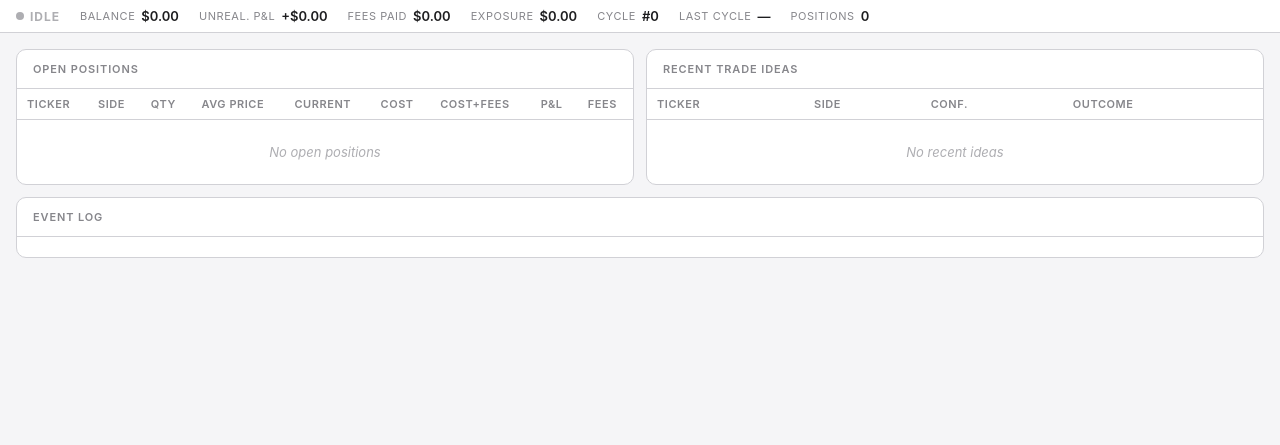
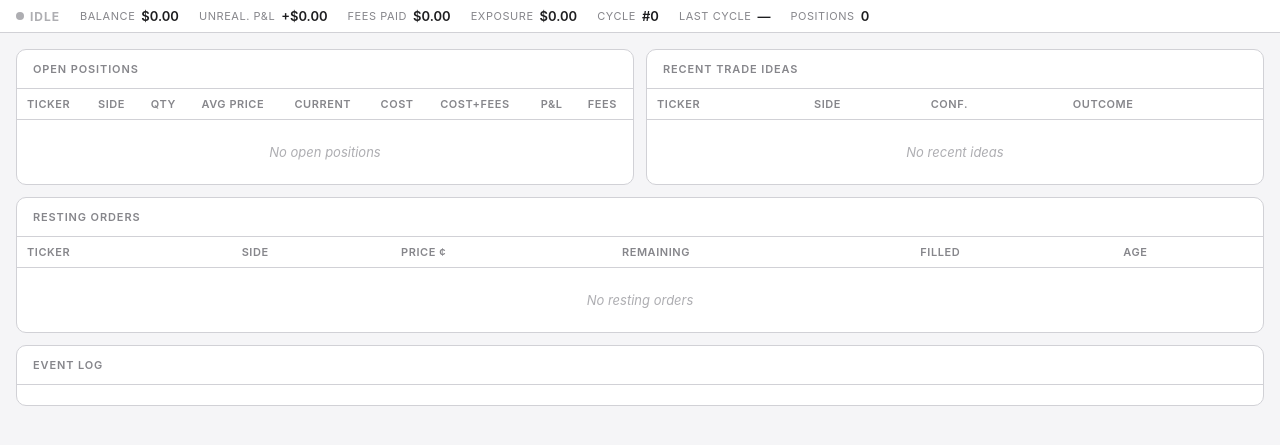
Before and after one commit to peak6-labs/ai_week, a FastAPI app: page / in a window 1280 px wide. Shown: the part 44-489 px from the top of the page. Run offline with FastAPI, Linux system fonts and the light colour scheme; data that the repository does not hold is empty.

Commit message:
feat(ui): resting orders table + bid/ask on ideas history
- Account poller now fetches resting orders alongside positions/balance
  (parallel asyncio.gather); maps to {ticker, side, price_cents,
  remaining, filled, total, created_time} and stores on TradingState
- Resting Orders table added to Live Monitor tab between positions and
  event log; updates every 10s with the rest of the poll cycle
- /api/markets/prices now returns {bid, ask, mid} per ticker instead of
  a flat price; capped at 20 tickers (down from 40)
- Ideas History: Live ¢ column replaced with Bid ¢ and Ask ¢ (YES side
  raw quotes); live P&L continues to use mid for calculation
- _fetch_yes_price_data helper added alongside _fetch_yes_price_cents

Co-Authored-By: Claude Sonnet 4.6 <noreply@anthropic.com>

```diff
--- a/kalshi_trader/ui/server.py
+++ b/kalshi_trader/ui/server.py
@@ -28,6 +28,28 @@ _TEMPLATES_DIR = Path(__file__).parent / "templates"
 # ---------------------------------------------------------------------------
 # Kalshi account poller — runs independently of the trading loop
 # ---------------------------------------------------------------------------
+
+async def _fetch_yes_price_data(client: Any, ticker: str, concurrency_semaphore: asyncio.Semaphore) -> dict | None:
+    """Fetch YES bid, ask, and mid-price in cents for one ticker.
+
+    Returns {"bid": float|None, "ask": float|None, "mid": float} or None on error.
+    Prefers live bid/ask; falls back to last_price if no active quote.
+    """
+    async with concurrency_semaphore:
+        try:
+            response = await client.get_market(ticker)
+            market_data = response.get("market", {})
+            yes_bid = float(market_data.get("yes_bid", 0) or 0)
+            yes_ask = float(market_data.get("yes_ask", 0) or 0)
+            if yes_bid > 0 or yes_ask > 0:
+                return {"bid": yes_bid, "ask": yes_ask, "mid": (yes_bid + yes_ask) / 2.0}
+            last = market_data.get("last_price")
+            if last is not None:
+                return {"bid": None, "ask": None, "mid": float(last)}
+        except Exception as caught_exception:
+            logger.debug("Price data fetch failed for %s: %s", ticker, caught_exception)
+        return None
+
 
 async def _fetch_yes_price_cents(client: Any, ticker: str, concurrency_semaphore: asyncio.Semaphore) -> float | None:
     """Fetch the current YES mid-price in cents for one ticker.
@@ -66,11 +88,37 @@ async def _poll_kalshi_account(trading_state: TradingState) -> None:
         client = ReadOnlyKalshiClient(raw_client)
         while True:
             try:
-                balance_resp = await client.get_balance()
+                balance_resp, positions_resp, orders_resp = await asyncio.gather(
+                    client.get_balance(),
+                    client.get_positions(),
+                    client.get_orders(status="resting"),
+                )
                 balance_cents = balance_resp.get("balance", 0) or 0
                 trading_state.balance_dollars = balance_cents / 100.0
 
-                positions_resp = await client.get_positions()
+                raw_orders = orders_resp.get("orders") or []
+                mapped_orders: list[dict] = []
+                for raw_order in raw_orders:
+                    remaining = float(raw_order.get("remaining_count_fp", "0") or 0)
+                    if remaining <= 0:
+                        continue
+                    outcome_side = raw_order.get("outcome_side") or raw_order.get("side") or "yes"
+                    price_dollars = float(
+                        raw_order.get("no_price_dollars") if outcome_side == "no"
+                        else (raw_order.get("yes_price_dollars") or 0)
+                    )
+                    mapped_orders.append({
+                        "order_id": raw_order.get("order_id", ""),
+                        "ticker": raw_order.get("ticker", ""),
+                        "side": outcome_side,
+                        "price_cents": round(price_dollars * 100.0, 2),
+                        "remaining": int(remaining),
+                        "filled": int(float(raw_order.get("fill_count_fp", "0") or 0)),
+                        "total": int(float(raw_order.get("initial_count_fp", "0") or 0)),
+                        "created_time": raw_order.get("created_time"),
+                    })
+                trading_state.orders = mapped_orders
+
                 raw_positions = positions_resp.get("market_positions") or []
                 held_raws = [p for p in raw_positions if float(p.get("position_fp", "0") or 0) != 0]
 
@@ -316,11 +364,12 @@ def create_app(
 
     @app.get("/api/markets/prices")
     async def get_market_prices(tickers: str = "") -> JSONResponse:
-        """Return the current YES price in cents for each requested ticker.
+        """Return YES bid, ask, and mid-price in cents for each requested ticker.
 
         Accepts a comma-separated ``tickers`` query parameter (e.g.
-        ``?tickers=FOO-1,BAR-2``).  Up to 40 tickers are fetched in parallel
-        with a concurrency limit of 5.  Returns ``{ticker: price_or_null}``.
+        ``?tickers=FOO-1,BAR-2``).  Up to 20 tickers are fetched in parallel
+        with a concurrency limit of 5.  Returns
+        ``{ticker: {"bid": float|null, "ask": float|null, "mid": float} | null}``.
         """
         from kalshi_trader.client import KalshiClient
         from kalshi_trader.dashboard.read_only_client import ReadOnlyKalshiClient
@@ -329,7 +378,7 @@ def create_app(
             return JSONResponse({})
 
         raw_tickers = [ticker.strip() for ticker in tickers.split(",") if ticker.strip()]
-        unique_tickers = list(dict.fromkeys(raw_tickers))[:40]
+        unique_tickers = list(dict.fromkeys(raw_tickers))[:20]
         if not unique_tickers:
             return JSONResponse({})
 
@@ -338,7 +387,7 @@ def create_app(
             async with KalshiClient() as raw_client:
                 client = ReadOnlyKalshiClient(raw_client)
                 price_results = await asyncio.gather(
-                    *[_fetch_yes_price_cents(client, ticker, concurrency_semaphore)
+                    *[_fetch_yes_price_data(client, ticker, concurrency_semaphore)
                       for ticker in unique_tickers]
                 )
             return JSONResponse(dict(zip(unique_tickers, price_results)))
--- a/kalshi_trader/ui/state.py
+++ b/kalshi_trader/ui/state.py
@@ -53,6 +53,7 @@ class TradingState:
     daily_pnl_dollars: float = 0.0
     total_exposure_dollars: float = 0.0
     positions: list[dict] = field(default_factory=list)
+    orders: list[dict] = field(default_factory=list)
     recent_ideas: list[dict] = field(default_factory=list)  # last 50 trade ideas, serializable dicts
     pending_ideas: list[dict] = field(default_factory=list)   # awaiting review
     reviewed_ideas: list[dict] = field(default_factory=list)  # last 50 reviewed, newest first
@@ -77,7 +78,7 @@ class TradingState:
             "system_running", "cycle_number", "balance_dollars",
             "daily_pnl_dollars", "total_exposure_dollars", "last_error",
         }
-        list_fields = {"positions", "recent_ideas", "pending_ideas", "reviewed_ideas"}
+        list_fields = {"positions", "orders", "recent_ideas", "pending_ideas", "reviewed_ideas"}
 
         for field_name, value in partial.items():
             if field_name in scalar_fields:
@@ -106,6 +107,7 @@ class TradingState:
             "daily_pnl_dollars": self.daily_pnl_dollars,
             "total_exposure_dollars": self.total_exposure_dollars,
             "positions": self.positions,
+            "orders": self.orders,
             "recent_ideas": self.recent_ideas,
             "pending_ideas": list(self.pending_ideas),
             "reviewed_ideas": list(self.reviewed_ideas),
--- a/kalshi_trader/ui/templates/index.html
+++ b/kalshi_trader/ui/templates/index.html
@@ -823,6 +823,28 @@
       </div>
     </div>
 
+    <!-- Resting Orders -->
+    <div class="panel" style="margin-bottom:12px">
+      <div class="panel-header">Resting Orders</div>
+      <div class="panel-body" style="padding:0">
+        <table class="data-table">
+          <thead>
+            <tr>
+              <th>Ticker</th>
+              <th>Side</th>
+              <th>Price ¢</th>
+              <th>Remaining</th>
+              <th>Filled</th>
+              <th>Age</th>
+            </tr>
+          </thead>
+          <tbody id="orders-tbody">
+            <tr class="empty-row"><td colspan="6">No resting orders</td></tr>
+          </tbody>
+        </table>
+      </div>
+    </div>
+
     <!-- Event Log -->
     <div class="panel" id="event-log-panel">
       <div class="panel-header">Event Log</div>
@@ -912,12 +934,13 @@
               <th>Entry ¢</th>
               <th>Pred.</th>
               <th>Edge ¢</th>
-              <th>Live ¢</th>
+              <th>Bid ¢</th>
+              <th>Ask ¢</th>
               <th>Live P&amp;L ¢</th>
             </tr>
           </thead>
           <tbody id="history-tbody">
-            <tr class="empty-row"><td colspan="10">Loading…</td></tr>
+            <tr class="empty-row"><td colspan="11">Loading…</td></tr>
           </tbody>
         </table>
       </div>
@@ -1067,6 +1090,34 @@ function renderPositions(positions) {
 }
 
 // ---------------------------------------------------------------------------
+// Monitor tab: Resting Orders
+// ---------------------------------------------------------------------------
+function renderOrders(orders) {
+  const tbody = document.getElementById('orders-tbody');
+  if (!orders || orders.length === 0) {
+    tbody.innerHTML = '<tr class="empty-row"><td colspan="6">No resting orders</td></tr>';
+    return;
+  }
+  tbody.innerHTML = orders.map(o => {
+    const sideBadge = String(o.side || '').toUpperCase() === 'YES'
+      ? '<span class="badge badge-yes">YES</span>'
+      : '<span class="badge badge-no">NO</span>';
+    const url = o.ticker ? `https://kalshi.com/markets/${o.ticker.split('-')[0].toLowerCase()}` : null;
+    const tickerEl = url
+      ? `<a class="text-mono kalshi-link" href="${url}" target="_blank" rel="noopener">${escHtml(o.ticker ?? '')}</a>`
+      : `<span class="text-mono">${escHtml(o.ticker ?? '')}</span>`;
+    return `<tr>
+      <td>${tickerEl}</td>
+      <td>${sideBadge}</td>
+      <td>${o.price_cents ?? '—'}¢</td>
+      <td>${o.remaining ?? ''}</td>
+      <td style="color:var(--text-tertiary)">${o.filled ?? 0}/${o.total ?? 0}</td>
+      <td style="color:var(--text-tertiary)">${timeSince(o.created_time)}</td>
+    </tr>`;
+  }).join('');
+}
+
+// ---------------------------------------------------------------------------
 // Monitor tab: Recent Ideas
 // ---------------------------------------------------------------------------
 function renderIdeas(ideas) {
@@ -1138,6 +1189,7 @@ async function poll() {
 
     if (activeTab === 'monitor') {
       renderPositions(state.positions);
+      renderOrders(state.orders || []);
       renderIdeas(state.recent_ideas);
       renderEventLog(state.event_log);
     } else if (activeTab === 'ideas') {
@@ -1288,7 +1340,7 @@ let liveHistoryPollTimer = null;
 async function fetchLivePricesForHistory() {
   if (!ideasHistory || ideasHistory.length === 0) return;
   const openIdeas = ideasHistory.filter(idea => idea.status !== 'resolved' && idea.ticker);
-  const uniqueTickers = [...new Set(openIdeas.slice(0, 40).map(idea => idea.ticker))];
+  const uniqueTickers = [...new Set(openIdeas.slice(0, 20).map(idea => idea.ticker))];
   if (uniqueTickers.length === 0) return;
   try {
     const resp = await fetch('/api/markets/prices?tickers=' + uniqueTickers.join(','));
@@ -1302,12 +1354,14 @@ async function fetchLivePricesForHistory() {
 }
 
 function computeLivePnlCents(idea) {
-  const yesPrice = livePricesMap[idea.ticker];
-  if (yesPrice === null || yesPrice === undefined) return null;
+  const priceData = livePricesMap[idea.ticker];
+  if (!priceData) return null;
+  const mid = priceData.mid;
+  if (mid === null || mid === undefined) return null;
   const entryCents = idea.entry_price_cents;
   if (entryCents === null || entryCents === undefined) return null;
   const side = String(idea.side || '').toUpperCase();
-  const currentSideCents = side === 'YES' ? yesPrice : (100 - yesPrice);
+  const currentSideCents = side === 'YES' ? mid : (100 - mid);
   return Math.round(currentSideCents - entryCents);
 }
 
@@ -1325,7 +1379,7 @@ async function loadIdeasHistory() {
     }
   } catch (err) {
     console.error('Failed to load ideas history:', err);
-    tbody.innerHTML = '<tr class="empty-row"><td colspan="10">Failed to load history</td></tr>';
+    tbody.innerHTML = '<tr class="empty-row"><td colspan="11">Failed to load history</td></tr>';
   }
 }
 
@@ -1365,7 +1419,7 @@ function renderIdeasHistory() {
     `${rows.length} idea${rows.length !== 1 ? 's' : ''}${liveLabel}`;
 
   if (rows.length === 0) {
-    tbody.innerHTML = '<tr class="empty-row"><td colspan="10">No ideas match the filter</td></tr>';
+    tbody.innerHTML = '<tr class="empty-row"><td colspan="11">No ideas match the filter</td></tr>';
     return;
   }
 
@@ -1382,12 +1436,9 @@ function renderIdeasHistory() {
     const livePnl = computeLivePnlCents(idea);
     const pnlText = livePnl === null ? '—' : (livePnl >= 0 ? '+' : '') + livePnl;
     const pnlCls = livePnl === null ? 'pnl-zer' : pnlClass(livePnl);
-    const yesPrice = livePricesMap[idea.ticker];
-    const side = String(idea.side || '').toUpperCase();
-    const liveSidePrice = yesPrice !== null && yesPrice !== undefined
-      ? (side === 'YES' ? yesPrice : (100 - yesPrice))
-      : null;
-    const livePriceText = liveSidePrice !== null ? Math.round(liveSidePrice) + '¢' : '—';
+    const priceData = livePricesMap[idea.ticker];
+    const bidText = priceData?.bid != null ? Math.round(priceData.bid) + '¢' : '—';
+    const askText = priceData?.ask != null ? Math.round(priceData.ask) + '¢' : '—';
     const url = idea.ticker ? `https://kalshi.com/markets/${idea.ticker.split('-')[0].toLowerCase()}` : null;
     const tickerEl = url
       ? `<a class="kalshi-link" href="${url}" target="_blank" rel="noopener">${escHtml(idea.ticker ?? '')}</a>`
@@ -1402,7 +1453,8 @@ function renderIdeasHistory() {
       <td>${idea.entry_price_cents ?? '—'}</td>
       <td>${escHtml(pred)}</td>
       <td>${idea.edge_cents ?? '—'}</td>
-      <td>${escHtml(livePriceText)}</td>
+      <td>${escHtml(bidText)}</td>
+      <td>${escHtml(askText)}</td>
       <td class="${pnlCls}">${escHtml(pnlText)}</td>
     </tr>`;
 
@@ -1410,7 +1462,7 @@ function renderIdeasHistory() {
       `<span class="signal-tag">${escHtml(String(s))}</span>`
     ).join('');
     const detailRow = `<tr class="history-detail-row hidden" data-detail="${index}">
-      <td colspan="10">
+      <td colspan="11">
         <div style="margin-bottom:8px;font-size:11px;color:var(--text-secondary);">
           Cycle ${escHtml(idea.cycle_ts ?? '—')} &middot; ${idea.n_sources ?? 0} sources &middot; ${escHtml(idea.category ?? '')}
         </div>
```
